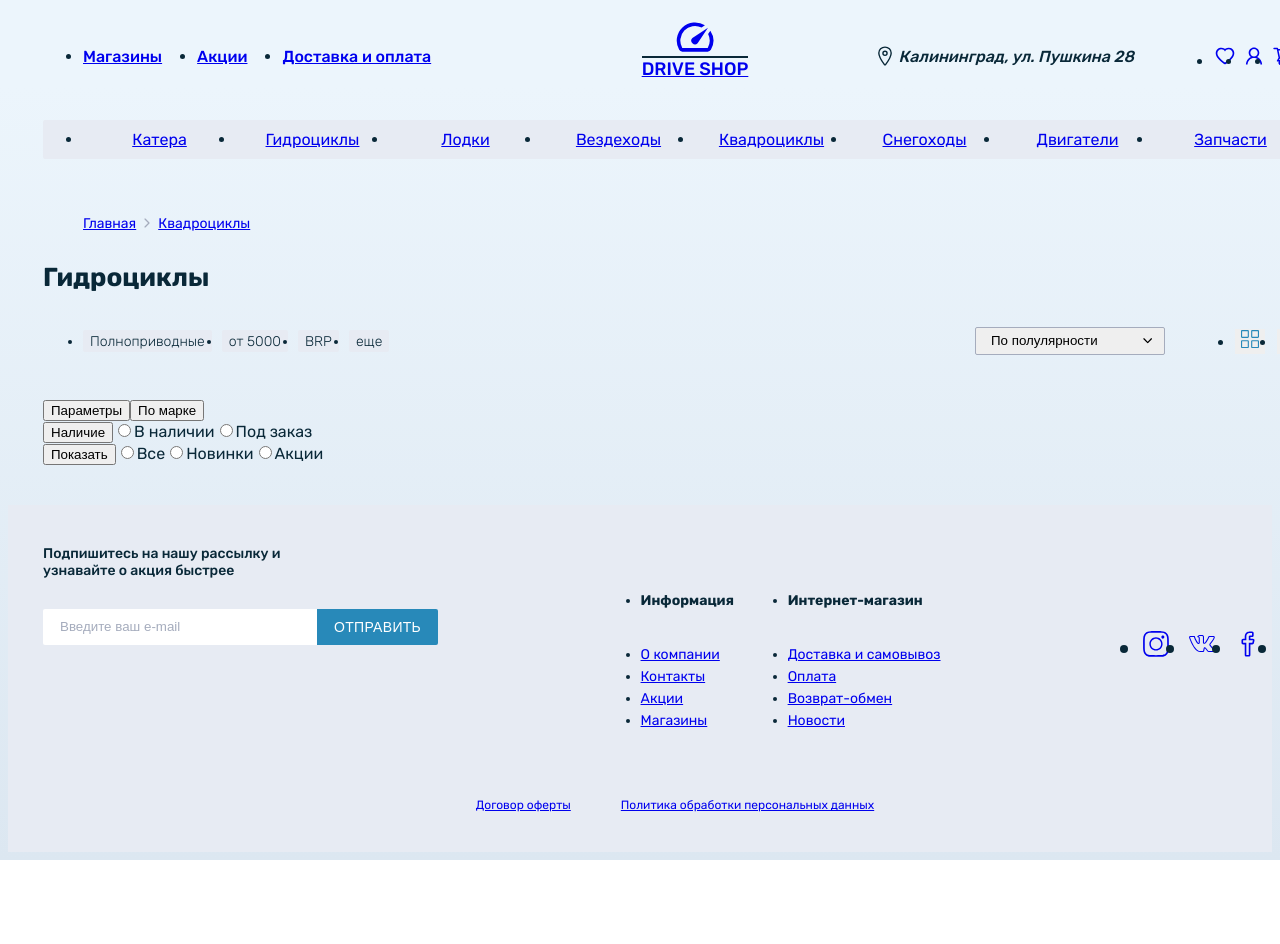
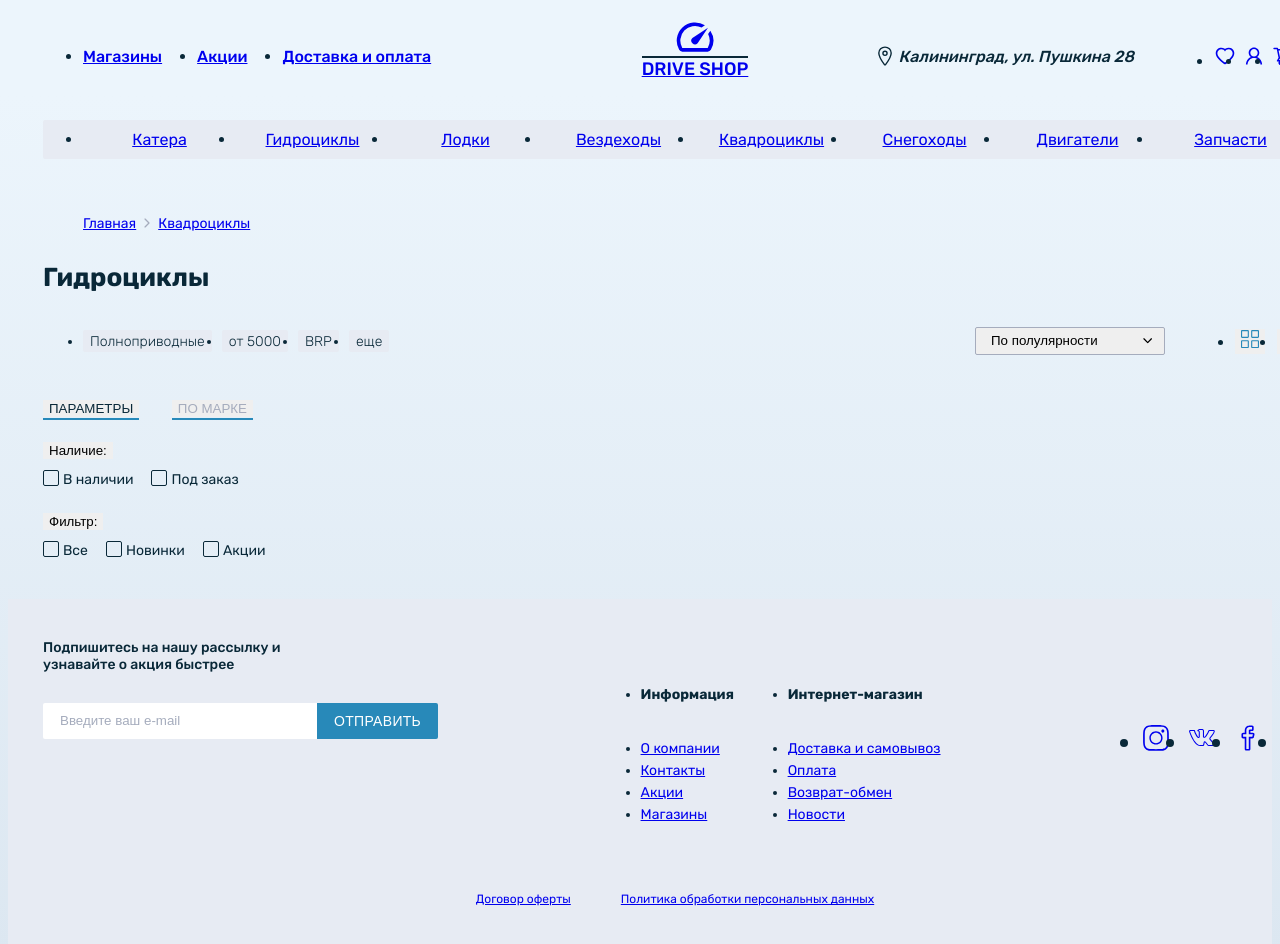
Before and after one commit to St1llSane/DriveShop, a React (Vite) app: page /atvs in a window 1280 px wide. Shown: the top 944 px of the page. Before the commit the page ends 860 px from the top, so only its background shows below. Built offline with nearby package versions, Linux system fonts and the light colour scheme.

Commit message:
filters working checkboxes layout

```diff
--- a/src/components/UI/Filters.jsx
+++ b/src/components/UI/Filters.jsx
@@ -4,13 +4,11 @@ import '../../styles/c_styles/ui_styles/filters.scss'
 const Filters = () => {
   return (
     <div className="filters">
-      <div className="filters__wrapper">
-        <div className="filters__top">
-          <button>Параметры</button>
-          <button>По марке</button>
-        </div>
-        <FiltersParameters />
+      <div className="filters__top">
+        <button className="active">Параметры</button>
+        <button>По марке</button>
       </div>
+      <FiltersParameters />
     </div>
   )
 }
--- a/src/components/UI/FiltersCheckbox.jsx
+++ b/src/components/UI/FiltersCheckbox.jsx
@@ -1,4 +1,5 @@
-import React from 'react'
+import React, { useState } from 'react'
+import '../../styles/c_styles/ui_styles/filters-checkbox.scss'
 
 const FiltersCheckbox = (props) => {
   const { type, name, children } = props
@@ -7,7 +8,12 @@ const FiltersCheckbox = (props) => {
     <label className="filters-checkbox">
       {React.Children.map(children, (item) => (
         <>
-          <input type={type} name={name} value={item} />
+          <input
+            type={type}
+            name={name}
+            value={item}
+            // checked={item === 'Все' ? true : false}
+          />
           <span>{item}</span>
         </>
       ))}
--- a/src/components/UI/FiltersItem.jsx
+++ b/src/components/UI/FiltersItem.jsx
@@ -1,5 +1,6 @@
 import React from 'react'
 import FiltersCheckbox from './FiltersCheckbox'
+import '../../styles/c_styles/ui_styles/filters-item.scss'
 
 const FiltersItem = (props) => {
   const { type } = props
@@ -8,12 +9,16 @@ const FiltersItem = (props) => {
 
   return (
     <div className="filters-item">
-      <button>{props.children[0]}</button>
-      {React.Children.map(params, (item) => (
-        <FiltersCheckbox type={type} name={name}>
-          {item}
-        </FiltersCheckbox>
-      ))}
+      <div className="filters-item__top">
+        <button>{`${props.children[0]}:`}</button>
+      </div>
+      <div className="filters-item__checkboxes">
+        {React.Children.map(params, (item) => (
+          <FiltersCheckbox type={type} name={name}>
+            {item}
+          </FiltersCheckbox>
+        ))}
+      </div>
     </div>
   )
 }
--- a/src/components/UI/FiltersParameters.jsx
+++ b/src/components/UI/FiltersParameters.jsx
@@ -1,8 +1,9 @@
 import FiltersItem from './FiltersItem'
+import '../../styles/c_styles/ui_styles/filters-parameters.scss'
 
 const checkboxes = {
   availability: ['Наличие', 'В наличии', 'Под заказ'],
-  show: ['Показать', 'Все', 'Новинки', 'Акции'],
+  show: ['Фильтр', 'Все', 'Новинки', 'Акции'],
 }
 
 const FiltersParameters = () => {
--- a/src/styles/c_styles/p_styles/products-page.scss
+++ b/src/styles/c_styles/p_styles/products-page.scss
@@ -1,5 +1,12 @@
 @import '../../vars.scss';
 
-.products-page {
+.products {
+  &-page {
 
+	}
+	&-wrapper {
+		display: grid;
+		grid-template-columns: 280px 1fr;
+		column-gap: 10px;
+	}
 }
--- /dev/null
+++ b/src/styles/c_styles/ui_styles/filters-checkbox.scss
@@ -0,0 +1,49 @@
+@import '../../vars.scss';
+
+.filters-checkbox {
+  position: relative;
+
+  input {
+    position: absolute;
+    z-index: -1;
+    opacity: 0;
+
+    & + span {
+      &::before {
+        position: absolute;
+        top: 50%;
+        transform: translateY(-50%);
+        left: 0;
+        content: '';
+        display: inline-block;
+        width: 14px;
+        height: 14px;
+        border: 1px solid $c-main;
+        border-radius: $b-r-small;
+        background-repeat: no-repeat;
+				background-position: center center;
+				background-size: 10px;
+				transition: $def-transition;
+      }
+    }
+
+    &:hover + span {
+      &::before {
+        border-color: $c-accent-blue;
+      }
+    }
+
+    &:checked + span {
+      &::before {
+        background-color: $c-accent-blue;
+        border-color: $c-accent-blue;
+        background-image: url('../../../../images/icons/check-mark.svg');
+      }
+    }
+  }
+
+  span {
+    font-size: $f-small;
+    margin-left: 20px;
+  }
+}
--- /dev/null
+++ b/src/styles/c_styles/ui_styles/filters-item.scss
@@ -0,0 +1,25 @@
+@import '../../vars.scss';
+
+.filters-item {
+  &__top {
+		margin-bottom: 10px;
+
+		svg {
+			transform: rotate(90deg);
+			color: $c-d-grey;
+		}
+
+    button {
+      display: block;
+      border: none;
+    }
+  }
+
+	&__checkboxes {
+		display: flex;
+		align-items: center;
+		flex-wrap: wrap;
+		column-gap: 18px;
+		row-gap: 10px;
+	}
+}
--- /dev/null
+++ b/src/styles/c_styles/ui_styles/filters-parameters.scss
@@ -0,0 +1,7 @@
+@import '../../vars.scss';
+
+.filters-parameters {
+	display: flex;
+	flex-direction: column;
+	gap: 25px;
+}
--- a/src/styles/c_styles/ui_styles/filters.scss
+++ b/src/styles/c_styles/ui_styles/filters.scss
@@ -1,5 +1,38 @@
 @import '../../vars.scss';
 
 .filters {
+  &__top {
+    display: flex;
+    justify-content: space-between;
+    max-width: 210px;
+    margin-bottom: 25px;
 
+    button {
+      border: none;
+      color: $c-d-grey;
+      text-transform: uppercase;
+      transition: $def-transition;
+      position: relative;
+
+      &:hover:not(.active) {
+        color: $c-accent-blue;
+      }
+
+      &.active {
+        color: $c-main;
+        font-weight: 500;
+      }
+
+      &::after {
+        position: absolute;
+        content: '';
+        left: 0;
+        right: 0;
+        bottom: -3px;
+        width: 100%;
+        height: 2px;
+        background-color: $c-accent-blue;
+      }
+    }
+  }
 }
```
Also changed, not shown: public/images/icons/check-mark.svg (added).
